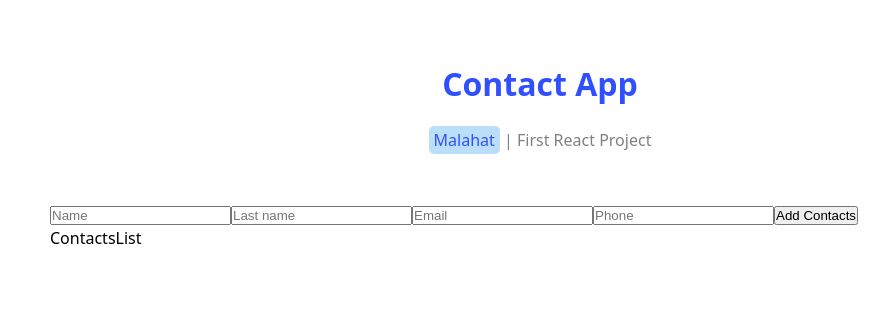
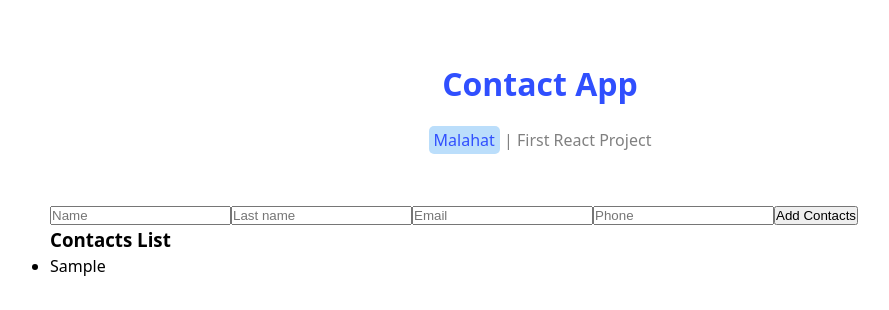
Before and after one commit to MalahatM/contact-app, a React (Vite) app: page / in a window 1280 px wide. Both pictures are taken after typing "Sample", "Sample", "name@example.com", "5" into the empty fields and a click on the button "Add Contacts". Shown: the top 310 px of the page, without its empty margins (100-989 px from the left). Built offline with nearby package versions, Linux system fonts and the light colour scheme.

Commit message:
adding special Id to each contacts

```diff
--- a/package.json
+++ b/package.json
@@ -11,7 +11,8 @@
   },
   "dependencies": {
     "react": "^19.0.0",
-    "react-dom": "^19.0.0"
+    "react-dom": "^19.0.0",
+    "uuid": "^11.1.0"
   },
   "devDependencies": {
     "@eslint/js": "^9.21.0",
--- a/src/components/Contacts.jsx
+++ b/src/components/Contacts.jsx
@@ -1,6 +1,7 @@
 import { useState } from 'react';
 import ContactsList from './ContactsList';
 import inputs from "../constants/inputs";
+import {v4}from "uuid";
 
 
 function Contacts() {
@@ -19,9 +20,11 @@
 	const addHandler =()=>{
 		if (!contact.name || !contact.lastName || !contact.email || !contact.phone){ setAlert ("Please enter valid data!");
 			 return;}
-			 setAlert("")
-		setContacts((contacts)=>[...contacts,contact])
+			 setAlert("");
+			 const newContact={...contact, id: v4()}
+		setContacts((contacts)=>[...contacts,newContact])
 		setContact({
+			id:"",
 			name:"",
 			lastName:"",
 			email:"",
--- a/src/components/ContactsList.jsx
+++ b/src/components/ContactsList.jsx
@@ -1,9 +1,18 @@
 import React from 'react'
 
-function ContactsList(props) {
+function ContactsList({contacts}) {
   return (
-	<div>ContactsList</div>
-  )
+	<div>
+		<h3>Contacts List</h3>
+		<ul>
+			{contacts.map((contact)=>(
+				<li key={contact.id}>{contact.name}</li>
+			)
+			)}
+		</ul>
+
+	</div>
+  );
 }
 
-export default ContactsList
+export default ContactsList;
```
Also changed, not shown: 1 other file (tests, documents, lock files or other folders).
